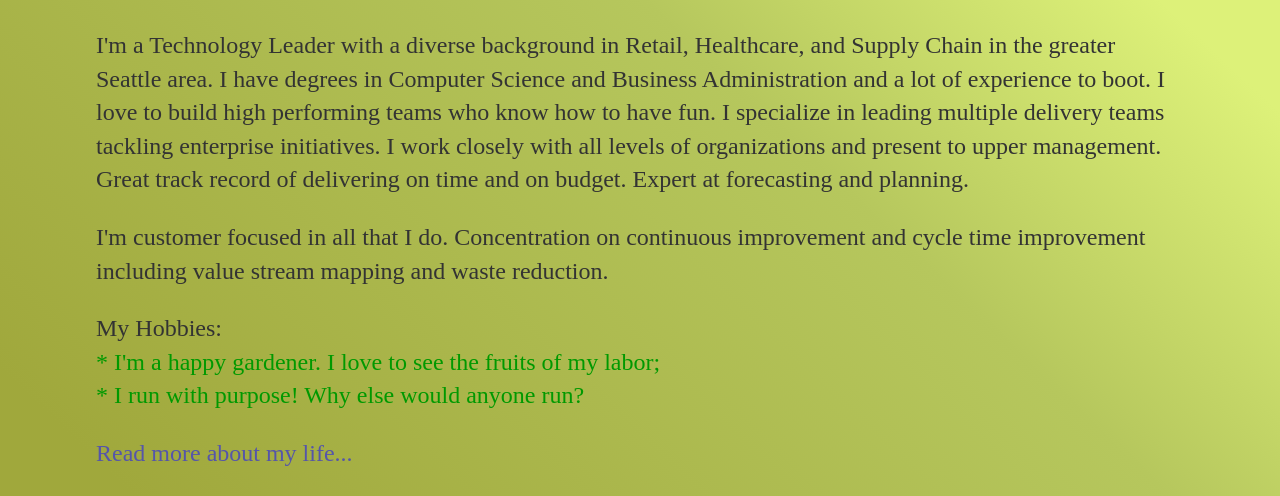
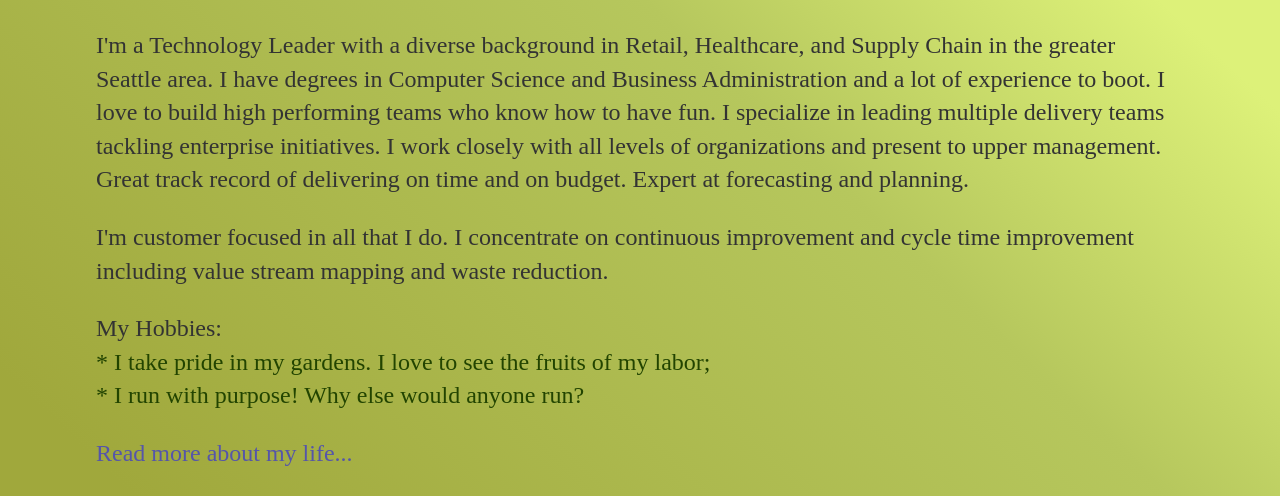
Before and after one commit to mo4dawg/mo4dawg.github.io, a Jekyll site: the page built from index.html, in a window 1280 px wide. Shown: the part 349-845 px from the top of the page. Built offline with Jekyll 4.4.1, drawn with Linux system fonts in a browser that asks for light colours; grey boxes are pictures that could not be loaded.

Commit message:
Update index.html

```diff
--- a/index.html
+++ b/index.html
@@ -9,8 +9,8 @@ title: Kevin Connell, Technology Leader
         </table>
         <span></span>
 		<p>I'm a Technology Leader with a diverse background in Retail, Healthcare, and Supply Chain in the greater Seattle area.  I have degrees in Computer Science and Business Administration and a lot of experience to boot.  I love to build high performing teams who know how to have fun.  I specialize in leading multiple delivery teams tackling enterprise initiatives.  I work closely with all levels of organizations and present to upper management.  Great track record of delivering on time and on budget.  Expert at forecasting and  planning.  </p>
-		<p>I'm customer focused in all that I do.  Concentration on continuous improvement and cycle time improvement including value stream mapping and waste reduction.</p>
-		<p>My Hobbies:</br> <FONT COLOR="009900"> * I'm a happy gardener.  I love to see the fruits of my labor;<br> * I run with purpose!  Why else would anyone run? </FONT></p>
+		<p>I'm customer focused in all that I do.  I concentrate on continuous improvement and cycle time improvement including value stream mapping and waste reduction.</p>
+		<p>My Hobbies:</br> <FONT COLOR="224400"> * I take pride in my gardens.  I love to see the fruits of my labor;<br> * I run with purpose!  Why else would anyone run? </FONT></p>
 		<p><span><a href="/about">Read more about my life...</a></p></span>
 		<p> </p>
 		<table>
```
